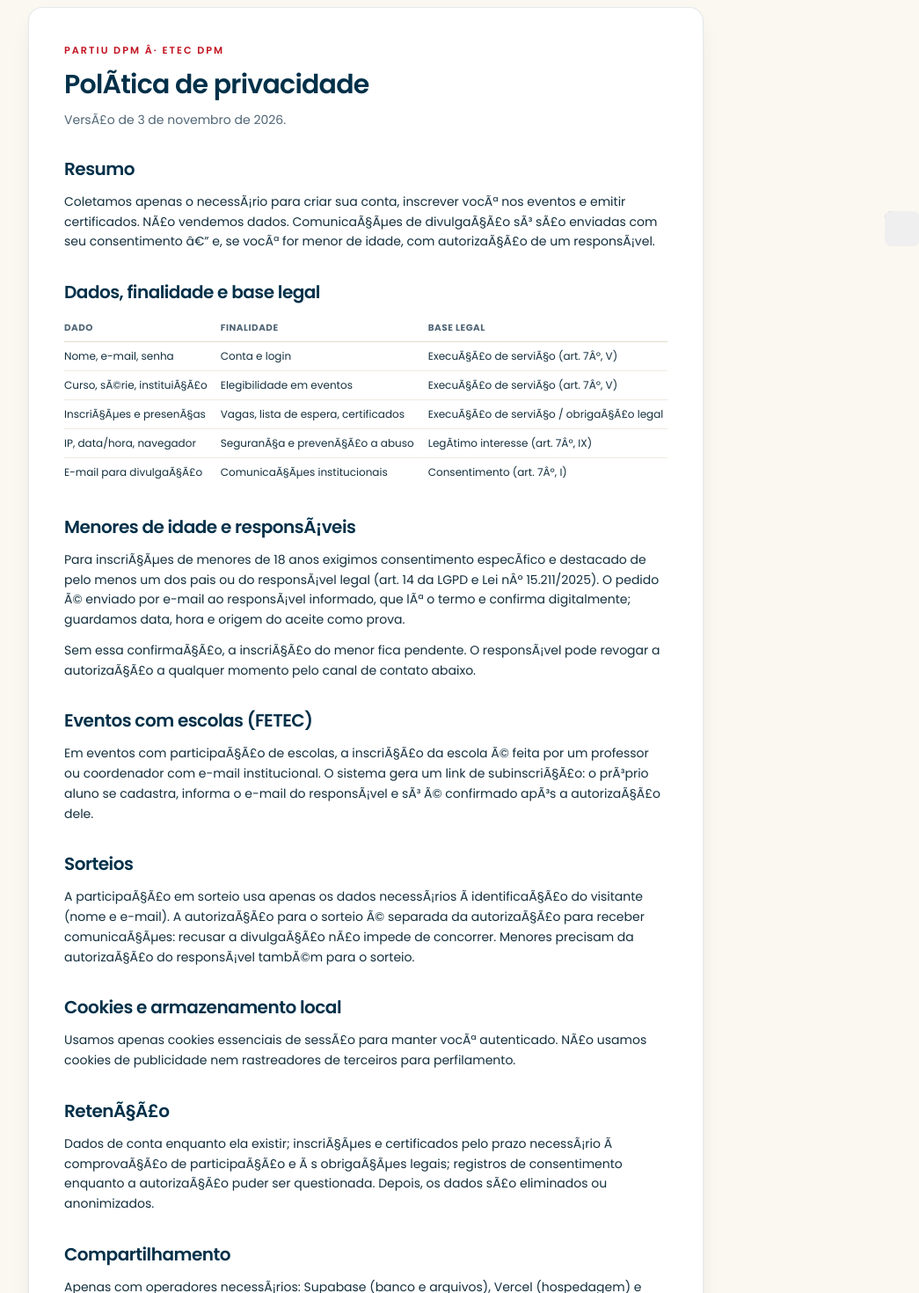
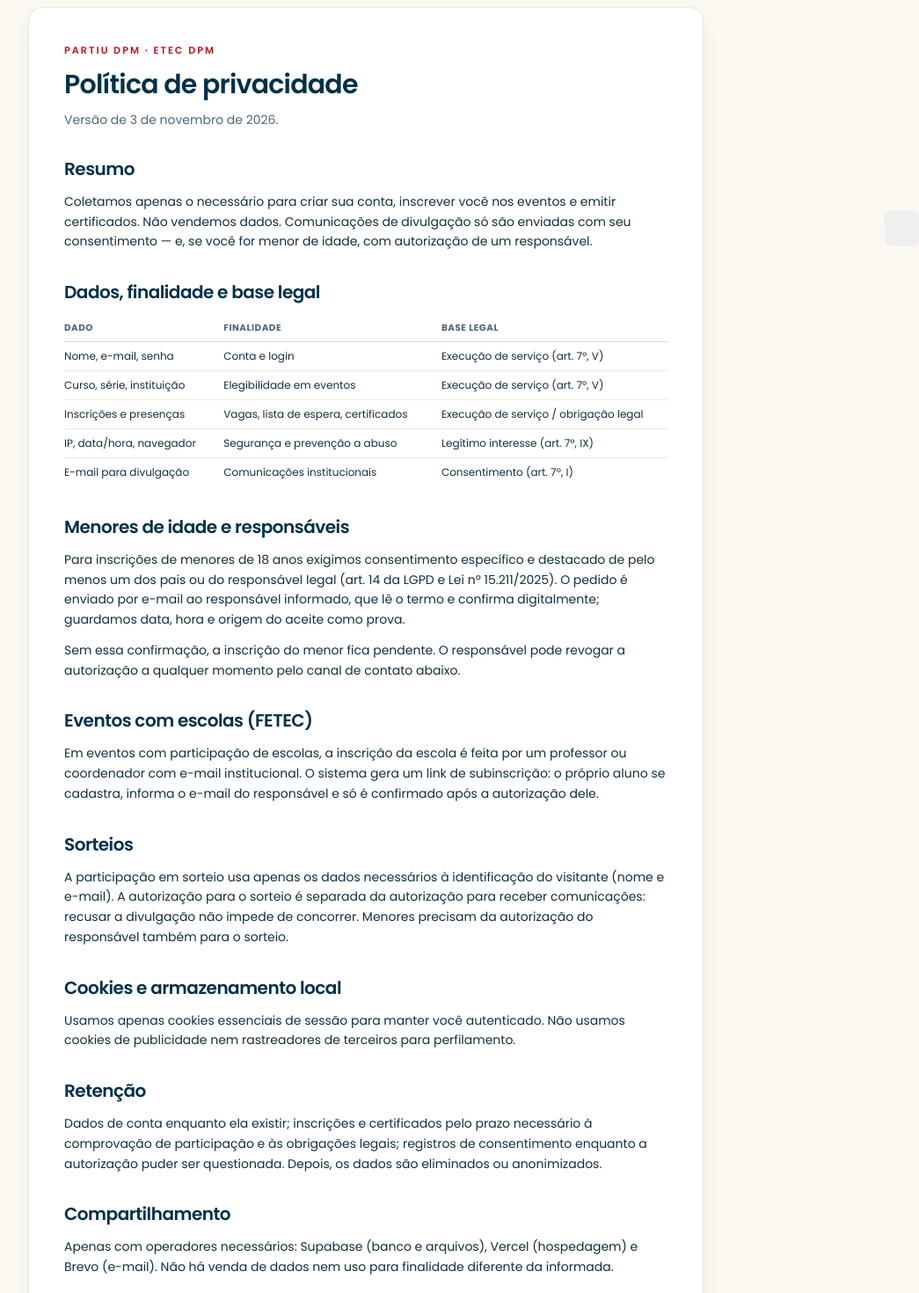
Before and after one commit to ProfKeRibeiro/partiu-dpm, a Next.js app: page /privacidade in a window 1280 px wide. Shown: the part 140-1610 px from the top of the page at 88% size, without its empty margins (224-1269 px from the left). Built offline with nearby package versions, Linux system fonts and the light colour scheme; no server answers.

Commit message:
Corrige acentuacao corrompida em textos do site

```diff
--- a/src/app/(site)/privacidade/page.tsx
+++ b/src/app/(site)/privacidade/page.tsx
@@ -4,9 +4,9 @@ import type { ReactNode } from "react";
 import { Container } from "@/components/ui/container";
 
 export const metadata: Metadata = {
-  title: "PolÃ­tica de privacidade",
+  title: "Política de privacidade",
   description:
-    "Como o Partiu DPM coleta, usa e protege dados pessoais, incluindo dados de menores e consentimento dos responsÃ¡veis.",
+    "Como o Partiu DPM coleta, usa e protege dados pessoais, incluindo dados de menores e consentimento dos responsáveis.",
 };
 
 const ATUALIZADO = "3 de novembro de 2026";
@@ -30,19 +30,19 @@ export default function PrivacidadePage() {
       <Container>
         <article className="mx-auto max-w-3xl rounded-2xl border border-deep/10 bg-white p-6 shadow-suave sm:p-10">
           <p className="text-[0.7rem] font-semibold uppercase tracking-[0.18em] text-brick">
-            Partiu DPM Â· Etec DPM
+            Partiu DPM · Etec DPM
           </p>
           <h1 className="mt-3 font-display text-3xl font-semibold tracking-tight text-deep">
-            PolÃ­tica de privacidade
+            Política de privacidade
           </h1>
-          <p className="mt-3 text-sm text-muted">VersÃ£o de {ATUALIZADO}.</p>
+          <p className="mt-3 text-sm text-muted">Versão de {ATUALIZADO}.</p>
 
           <Bloco titulo="Resumo">
             <p>
-              Coletamos apenas o necessÃ¡rio para criar sua conta, inscrever vocÃª
-              nos eventos e emitir certificados. NÃ£o vendemos dados. ComunicaÃ§Ãµes
-              de divulgaÃ§Ã£o sÃ³ sÃ£o enviadas com seu consentimento â€” e, se vocÃª for
-              menor de idade, com autorizaÃ§Ã£o de um responsÃ¡vel.
+              Coletamos apenas o necessário para criar sua conta, inscrever você
+              nos eventos e emitir certificados. Não vendemos dados. Comunicações
+              de divulgação só são enviadas com seu consentimento — e, se você for
+              menor de idade, com autorização de um responsável.
             </p>
           </Bloco>
 
@@ -60,97 +60,97 @@ export default function PrivacidadePage() {
                   <tr className="border-b border-line/60">
                     <td className="py-2 pr-3">Nome, e-mail, senha</td>
                     <td className="py-2 pr-3">Conta e login</td>
-                    <td className="py-2">ExecuÃ§Ã£o de serviÃ§o (art. 7Âº, V)</td>
+                    <td className="py-2">Execução de serviço (art. 7º, V)</td>
                   </tr>
                   <tr className="border-b border-line/60">
-                    <td className="py-2 pr-3">Curso, sÃ©rie, instituiÃ§Ã£o</td>
+                    <td className="py-2 pr-3">Curso, série, instituição</td>
                     <td className="py-2 pr-3">Elegibilidade em eventos</td>
-                    <td className="py-2">ExecuÃ§Ã£o de serviÃ§o (art. 7Âº, V)</td>
+                    <td className="py-2">Execução de serviço (art. 7º, V)</td>
                   </tr>
                   <tr className="border-b border-line/60">
-                    <td className="py-2 pr-3">InscriÃ§Ãµes e presenÃ§as</td>
+                    <td className="py-2 pr-3">Inscrições e presenças</td>
                     <td className="py-2 pr-3">Vagas, lista de espera, certificados</td>
-                    <td className="py-2">ExecuÃ§Ã£o de serviÃ§o / obrigaÃ§Ã£o legal</td>
+                    <td className="py-2">Execução de serviço / obrigação legal</td>
                   </tr>
                   <tr className="border-b border-line/60">
                     <td className="py-2 pr-3">IP, data/hora, navegador</td>
-                    <td className="py-2 pr-3">SeguranÃ§a e prevenÃ§Ã£o a abuso</td>
-                    <td className="py-2">LegÃ­timo interesse (art. 7Âº, IX)</td>
+                    <td className="py-2 pr-3">Segurança e prevenção a abuso</td>
+                    <td className="py-2">Legítimo interesse (art. 7º, IX)</td>
                   </tr>
                   <tr>
-                    <td className="py-2 pr-3">E-mail para divulgaÃ§Ã£o</td>
-                    <td className="py-2 pr-3">ComunicaÃ§Ãµes institucionais</td>
-                    <td className="py-2">Consentimento (art. 7Âº, I)</td>
+                    <td className="py-2 pr-3">E-mail para divulgação</td>
+                    <td className="py-2 pr-3">Comunicações institucionais</td>
+                    <td className="py-2">Consentimento (art. 7º, I)</td>
                   </tr>
                 </tbody>
               </table>
             </div>
           </Bloco>
 
-          <Bloco titulo="Menores de idade e responsÃ¡veis">
+          <Bloco titulo="Menores de idade e responsáveis">
             <p>
-              Para inscriÃ§Ãµes de menores de 18 anos exigimos consentimento
-              especÃ­fico e destacado de pelo menos um dos pais ou do responsÃ¡vel
-              legal (art. 14 da LGPD e Lei nÂº 15.211/2025). O pedido Ã© enviado por
-              e-mail ao responsÃ¡vel informado, que lÃª o termo e confirma
+              Para inscrições de menores de 18 anos exigimos consentimento
+              específico e destacado de pelo menos um dos pais ou do responsável
+              legal (art. 14 da LGPD e Lei nº 15.211/2025). O pedido é enviado por
+              e-mail ao responsável informado, que lê o termo e confirma
               digitalmente; guardamos data, hora e origem do aceite como prova.
             </p>
             <p>
-              Sem essa confirmaÃ§Ã£o, a inscriÃ§Ã£o do menor fica pendente. O
-              responsÃ¡vel pode revogar a autorizaÃ§Ã£o a qualquer momento pelo canal
+              Sem essa confirmação, a inscrição do menor fica pendente. O
+              responsável pode revogar a autorização a qualquer momento pelo canal
               de contato abaixo.
             </p>
           </Bloco>
 
           <Bloco titulo="Eventos com escolas (FETEC)">
             <p>
-              Em eventos com participaÃ§Ã£o de escolas, a inscriÃ§Ã£o da escola Ã©
+              Em eventos com participação de escolas, a inscrição da escola é
               feita por um professor ou coordenador com e-mail institucional. O
-              sistema gera um link de subinscriÃ§Ã£o: o prÃ³prio aluno se cadastra,
-              informa o e-mail do responsÃ¡vel e sÃ³ Ã© confirmado apÃ³s a autorizaÃ§Ã£o
+              sistema gera um link de subinscrição: o próprio aluno se cadastra,
+              informa o e-mail do responsável e só é confirmado após a autorização
               dele.
             </p>
           </Bloco>
 
           <Bloco titulo="Sorteios">
             <p>
-              A participaÃ§Ã£o em sorteio usa apenas os dados necessÃ¡rios Ã
-              identificaÃ§Ã£o do visitante (nome e e-mail). A autorizaÃ§Ã£o para o
-              sorteio Ã© separada da autorizaÃ§Ã£o para receber comunicaÃ§Ãµes: recusar
-              a divulgaÃ§Ã£o nÃ£o impede de concorrer. Menores precisam da
-              autorizaÃ§Ã£o do responsÃ¡vel tambÃ©m para o sorteio.
+              A participação em sorteio usa apenas os dados necessários à
+              identificação do visitante (nome e e-mail). A autorização para o
+              sorteio é separada da autorização para receber comunicações: recusar
+              a divulgação não impede de concorrer. Menores precisam da
+              autorização do responsável também para o sorteio.
             </p>
           </Bloco>
 
           <Bloco titulo="Cookies e armazenamento local">
             <p>
-              Usamos apenas cookies essenciais de sessÃ£o para manter vocÃª
-              autenticado. NÃ£o usamos cookies de publicidade nem rastreadores de
+              Usamos apenas cookies essenciais de sessão para manter você
+              autenticado. Não usamos cookies de publicidade nem rastreadores de
               terceiros para perfilamento.
             </p>
           </Bloco>
 
-          <Bloco titulo="RetenÃ§Ã£o">
+          <Bloco titulo="Retenção">
             <p>
-              Dados de conta enquanto ela existir; inscriÃ§Ãµes e certificados pelo
-              prazo necessÃ¡rio Ã  comprovaÃ§Ã£o de participaÃ§Ã£o e Ã s obrigaÃ§Ãµes
-              legais; registros de consentimento enquanto a autorizaÃ§Ã£o puder ser
-              questionada. Depois, os dados sÃ£o eliminados ou anonimizados.
+              Dados de conta enquanto ela existir; inscrições e certificados pelo
+              prazo necessário à comprovação de participação e às obrigações
+              legais; registros de consentimento enquanto a autorização puder ser
+              questionada. Depois, os dados são eliminados ou anonimizados.
             </p>
           </Bloco>
 
           <Bloco titulo="Compartilhamento">
             <p>
-              Apenas com operadores necessÃ¡rios: Supabase (banco e arquivos),
-              Vercel (hospedagem) e Brevo (e-mail). NÃ£o hÃ¡ venda de dados nem uso
+              Apenas com operadores necessários: Supabase (banco e arquivos),
+              Vercel (hospedagem) e Brevo (e-mail). Não há venda de dados nem uso
               para finalidade diferente da informada.
             </p>
           </Bloco>
 
           <Bloco titulo="Seus direitos">
             <p>
-              Acesso, correÃ§Ã£o, eliminaÃ§Ã£o, portabilidade, informaÃ§Ã£o sobre
-              compartilhamento e revogaÃ§Ã£o de consentimento: escreva para{" "}
+              Acesso, correção, eliminação, portabilidade, informação sobre
+              compartilhamento e revogação de consentimento: escreva para{" "}
               <a
                 className="font-semibold text-brick underline underline-offset-4"
                 href="mailto:e261dir@cps.sp.gov.br"
@@ -162,7 +162,7 @@ export default function PrivacidadePage() {
           </Bloco>
 
           <p className="mt-10 border-t border-line pt-6 text-sm text-muted">
-            Leia tambÃ©m os{" "}
+            Leia também os{" "}
             <Link
               href="/termos"
               className="font-semibold text-brick underline underline-offset-4"
--- a/src/lib/admin/acoes.ts
+++ b/src/lib/admin/acoes.ts
@@ -57,7 +57,7 @@ export async function definirPresenca(formData: FormData) {
   });
 
   if (error) {
-    console.error("[partiu-dpm] Falha ao registrar presenÃ§a.", error);
+    console.error("[partiu-dpm] Falha ao registrar presença.", error);
   }
 
   const resultado = (data ?? {}) as { ok?: boolean };
@@ -105,7 +105,7 @@ export async function emitirCertificado(formData: FormData) {
 }
 
 /**
- * Reenvia o e-mail do certificado jÃ¡ emitido â€” Ãºtil quando o envio falhou ou a
+ * Reenvia o e-mail do certificado já emitido — útil quando o envio falhou ou a
  * pessoa perdeu a mensagem.
  */
 export async function reenviarAvisoCertificado(formData: FormData) {
@@ -174,7 +174,7 @@ export async function definirStatusInscricao(formData: FormData) {
   );
 
   if (error) {
-    console.error("[partiu-dpm] Falha ao alterar status da inscriÃ§Ã£o.", error);
+    console.error("[partiu-dpm] Falha ao alterar status da inscrição.", error);
   }
 
   const anteriorStatus = (anterior?.status as string | undefined) ?? null;
```
Also changed, not shown: src/components/eventos/acoes-inscricao.tsx (+24 -24 lines), src/lib/demo-eventos.ts (+10 -10 lines).
